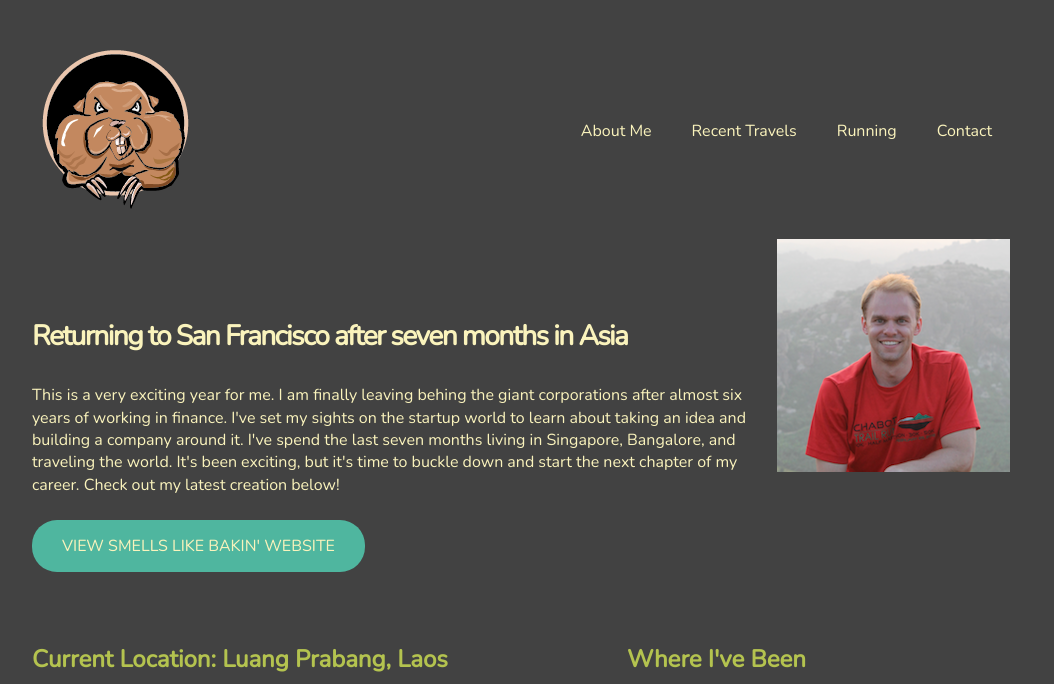
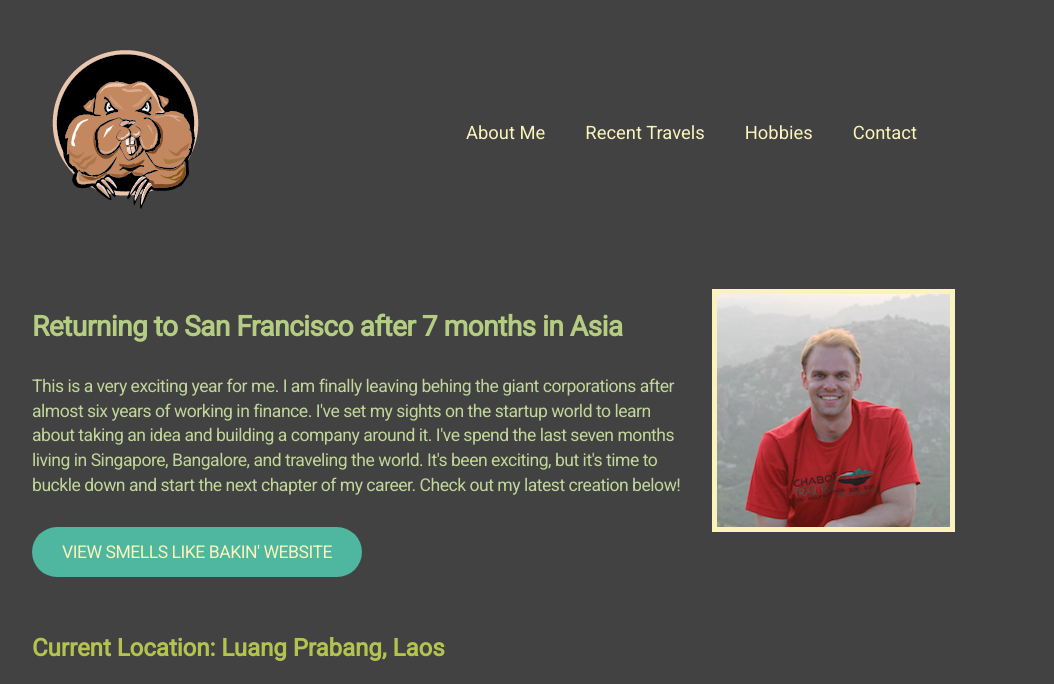
Before and after one commit to dpschaaf/mywebsite, a plain HTML site: page index.html in a window 1280 px wide. Shown: the top 684 px of the page, without its empty margins (108-1162 px from the left). Drawn offline with nearby package versions, Linux system fonts and the light colour scheme.

Commit message:
updated styling

```diff
--- a/css/style.css
+++ b/css/style.css
@@ -1,6 +1,6 @@
 body {
-  font-family: 'Nunito', sans-serif;
-  color: #FAF3BC;
+  font-family: 'Roboto', sans-serif;
+  color: #C2D699;
   background: #424242 ;
 }
 
@@ -11,18 +11,18 @@ a {
 
 h1 {
   font-size: 1.750em;
-  letter-spacing: -1.5px;
+  letter-spacing: -.5px;
 }
 
 h2 {
-  font-size: 1.50em;
+  font-size: 1.5em;
   color: #B4C34F;
 }
 
 .btn {
   color: #FAF3BC;
-  background: #4FB69F url('img/texture.png') no-repeat right top;
-  margin: 60px 0px;
+  background: #4FB69F;
+  margin: 30px 0px;
   padding: 15px 30px;
   border-radius: 25px;
   text-transform: uppercase;
@@ -32,10 +32,12 @@ h2 {
   background-color: #4CC4A7;
 }
 
+
 ul.nav {
   margin: 120px 0 0 0;
   list-style: none;
   float: right;
+  font-size: 1.150em
 }
 
 ul.nav li {
@@ -48,16 +50,25 @@ ul.nav li a {
 }
 
 #intro {
-  margin: 50px 0 70px 0;
+  margin: 40px 0 0 0;
+}
+
+#intro h1 {
+  color:  #B4CD82;
+}
+
+#intro p {
+  font-size: 1.1em;
+  letter-spacing: -.5px;
 }
 
 #recent-places img {
-  border: 8px solid #FAF3BC;
+  border: 5px solid #FAF3BC;
   margin: 0 0 30px 0;
 }
 
 #current img {
-  border: 8px solid #FAF3BC;
+  border: 5px solid #FAF3BC;
 }
 
 #copyright {
@@ -69,5 +80,10 @@ ul.nav li a {
 
 #logo {
   padding: 10px;
-  margin: 40px 0 20px 0;
+  margin: 40px 0 20px 10px;
 }
+
+#self img {
+  border: 5px solid #FAF3BC;
+  margin: 50px 0 90px 20px;
+}
--- a/index.html
+++ b/index.html
@@ -6,7 +6,7 @@
   <title>Dave Schaaf</title>
   <link rel="stylesheet" href="css/normalize.css" type="text/css" media="screen">
   <link rel="stylesheet" href="css/grid.css" type="text/css" media="screen">
-  <link rel='stylesheet' href='http://fonts.googleapis.com/css?family=Nunito' type='text/css'>
+  <link href='http://fonts.googleapis.com/css?family=Roboto:400,300' rel='stylesheet' type='text/css'>
   <link rel="stylesheet" href="css/main.css" type="text/css" media="screen">
   <link rel="stylesheet" href="css/style.css" type="text/css" media="screen">
 </head>
@@ -18,23 +18,23 @@
       <img src="img/PocketGopher_web.png" alt="Pocket Gophers">
     </div>
 
-    <div class="grid_8 omega">
+    <div class="grid_7 omega">
       <ul class="nav">
         <li><a href="">About Me</a></li>
         <li><a href="">Recent Travels</a></li>
-        <li><a href="">Running</a></li>
+        <li><a href="">Hobbies</a></li>
         <li class="last"><a href="">Contact</a></li>
       </ul>
     </div>
 
-    <div id="intro" class="grid_9">
-      <h1>Returning to San Francisco after seven months in Asia</h1>
+    <div id="intro" class="grid_8 alpha">
+      <h1>Returning to San Francisco after 7 months in Asia</h1>
       <p>This is a very exciting year for me. I am finally leaving behing the giant corporations after almost six years of working in finance. I've set my sights on the startup world to learn about taking an idea and building a company around it. I've spend the last seven months living in Singapore, Bangalore, and traveling the world. It's been exciting, but it's time to buckle down and start the next chapter of my career. Check out my latest creation below!</p>
       <p><br>
       <a href="http://www.daveschaaf.com/portfolio/HMTL_CSS_projects/smellslikebakin/smellslikebakin.html" class="btn">View Smells Like Bakin' website</a></p>
     </div>
 
-    <div class="grid_3 omega">
+    <div id='self' class="grid_4">
       <img src="img/self.png" alt="Dave in Hampi">
     </div>
 
@@ -44,7 +44,7 @@
       <img src="img/monks.jpg" alt="Monks receiving rice from a local woman">
     </div>
 
-    <div id="recent-places" class="grid_5 omega">
+    <div id="recent-places" class="grid_5">
       <h2>Where I've Been</h2>
       <p>Among other places that I have visited recently are <a href="">Istanbul, Turkey</a>, the true East meets West, and the sultry statues of <a href="">Khajuraho, India</a>. More photos avaiable on my <a href="https://plus.google.com/u/0/111140173640285526887">Google+</a></p>
       <img src="img/sofia.jpg" alt="Hagia Sofia, Istanbul, Turkey">
```
